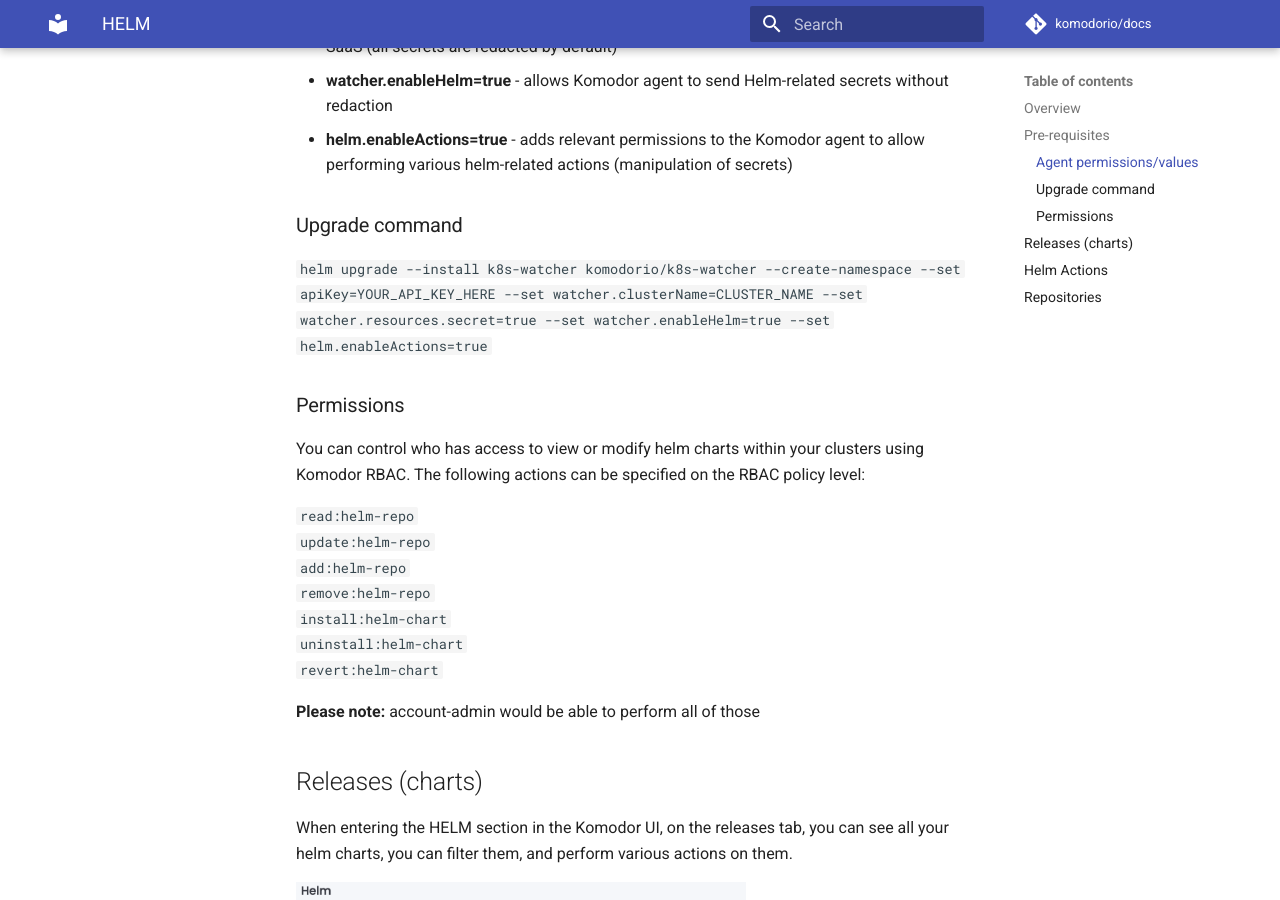
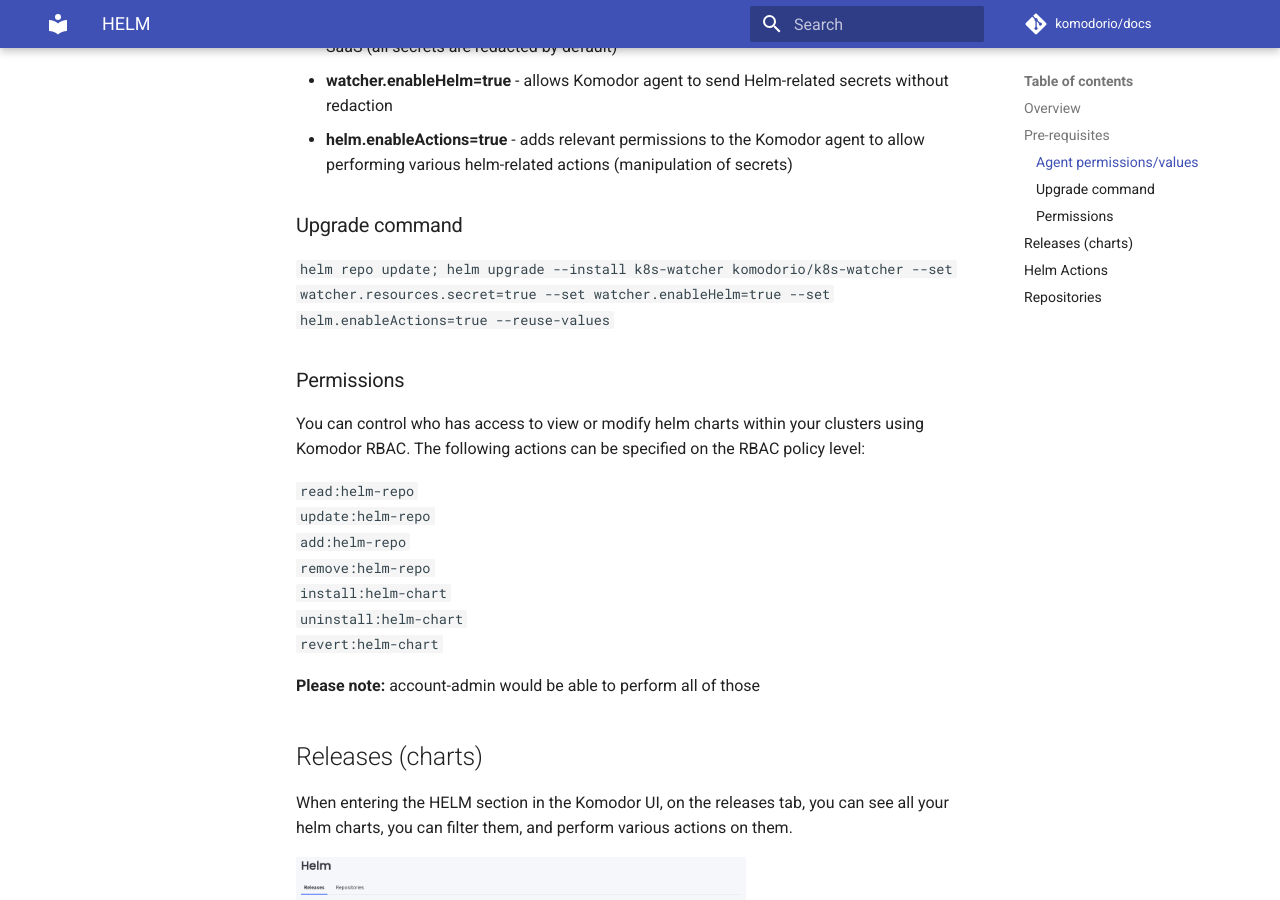
Before and after one commit to komodorio/docs, an MkDocs documentation site: the page built from docs/Learn/Helm.md, in a window 1280 px wide and 900 px high, scrolled down 836 px. Built offline with MkDocs 1.6.1 and Material for MkDocs 9.7.7, drawn with Linux system fonts in a browser that asks for light colours; comment, search, counter and statistics services are not loaded.

Commit message:
Update Helm.md
Updating the upgrade command to use reuse-values flag

```diff
--- a/docs/Learn/Helm.md
+++ b/docs/Learn/Helm.md
@@ -22,7 +22,7 @@
 - **helm.enableActions=true**  - adds relevant permissions to the Komodor agent to allow performing various helm-related actions (manipulation of secrets)
 
 ### Upgrade command
-`helm upgrade --install k8s-watcher komodorio/k8s-watcher --create-namespace --set apiKey=YOUR_API_KEY_HERE --set watcher.clusterName=CLUSTER_NAME --set watcher.resources.secret=true --set watcher.enableHelm=true --set helm.enableActions=true`
+`helm repo update; helm upgrade --install k8s-watcher komodorio/k8s-watcher --set watcher.resources.secret=true --set watcher.enableHelm=true --set helm.enableActions=true --reuse-values`
 
 ### Permissions
 You can control who has access to view or modify helm charts within your clusters using Komodor RBAC.
```
